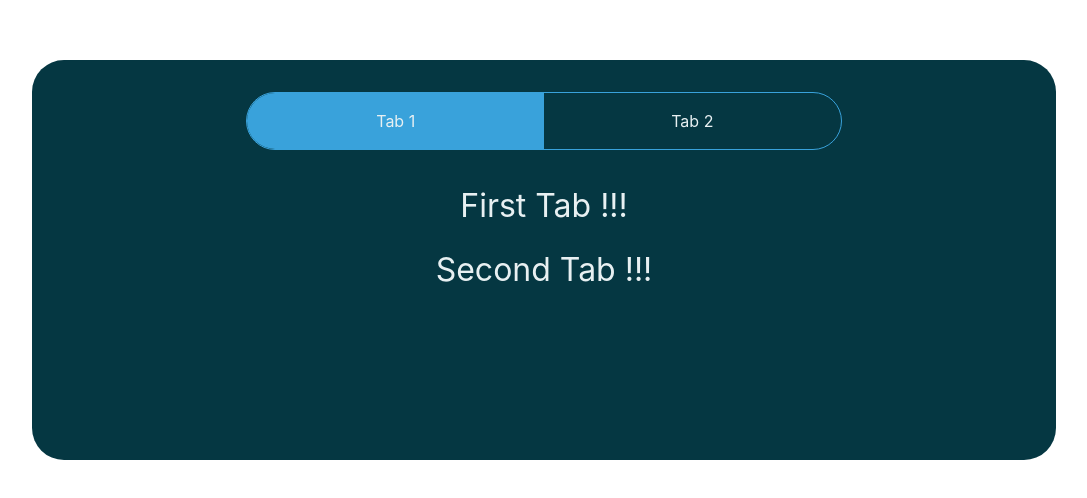
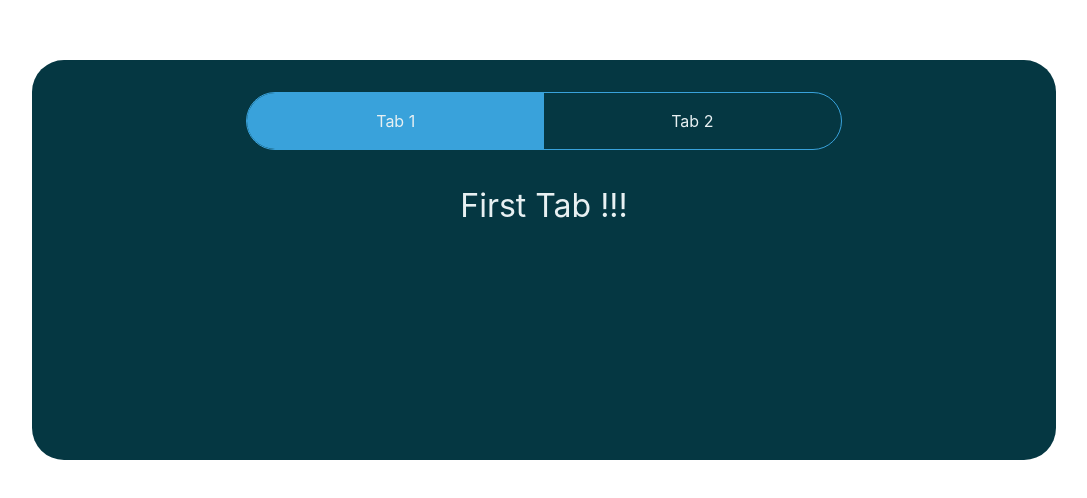
Before and after one commit to adarraji/react-table, a React (Create React App) app: page / in a window 1280 px wide. Shown: the part 396-894 px from the top of the page, without its empty margins (96-1183 px from the left). Built offline with nearby package versions, Linux system fonts and the light colour scheme.

Commit message:
Add condition on content div to show active tab

```diff
--- a/src/components/Tabs.js
+++ b/src/components/Tabs.js
@@ -11,8 +11,7 @@ const Tabs = ({ activeTab }) => {
                 <li className={activeTab === "tab2" ? "active" : ""}>Tab 2</li>
             </ul>
             <div className="tab-content">
-                <FirstTab />
-                <SecondTab />
+                {activeTab === "tab1" ? <FirstTab /> : <SecondTab />}
             </div>
         </div>
     );
```
